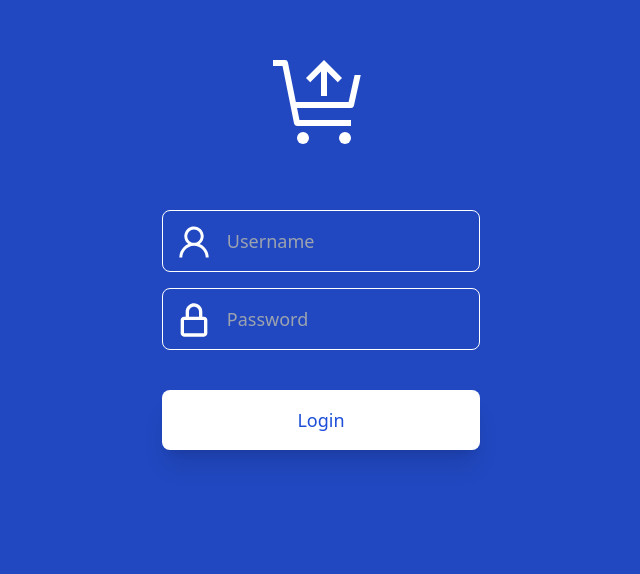
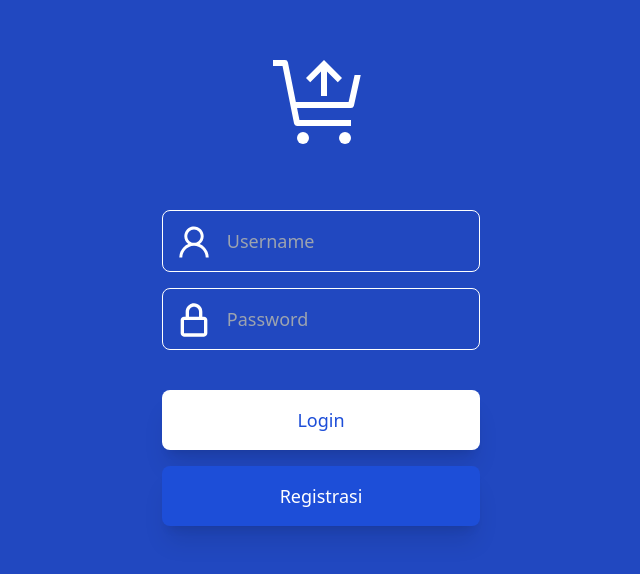
Before and after one commit to msbarf14/login-tailwind, a plain HTML site: page index.html in a window 1280 px wide. Shown: the part 146-720 px from the top of the page, without its empty margins (319-959 px from the left). Drawn offline with nearby package versions, Linux system fonts and the light colour scheme.

Commit message:
tombol registrasi

```diff
--- a/index.html
+++ b/index.html
@@ -35,8 +35,9 @@
                 </div>
 
             </div> <!-- inputan -->
-            <div class="flex-1 w-full p-5">
+            <div class="flex-1 w-full p-5 space-y-4">
                 <button type="button" class="bg-white w-full px-5 py-4 rounded-lg text-blue-700 text-lg shadow shadow-xl">Login</button>
+                <button type="button" class="bg-blue-700 text-white w-full px-5 py-4 rounded-lg text-lg shadow shadow-xl">Registrasi</button>
             </div> <!-- button -->
         </div>
       </div>
```
